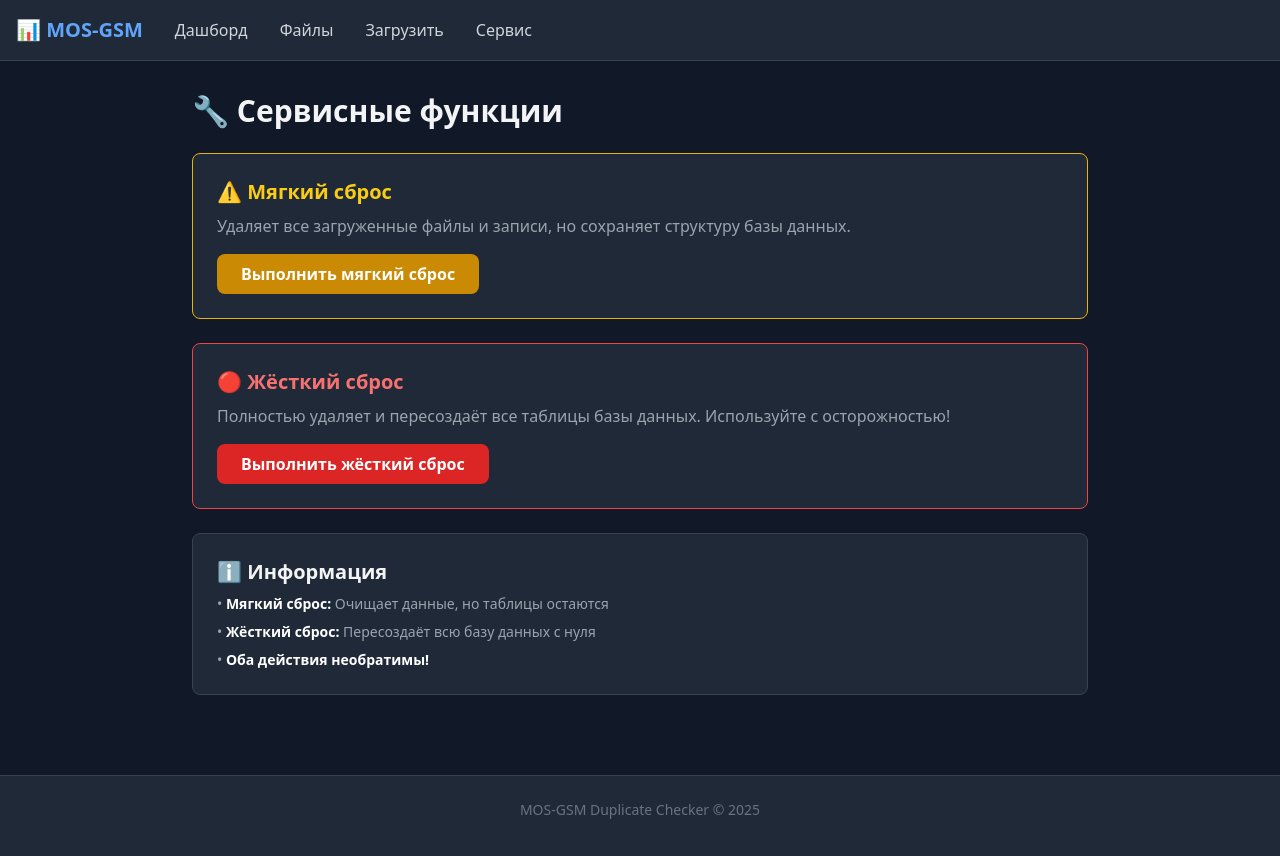
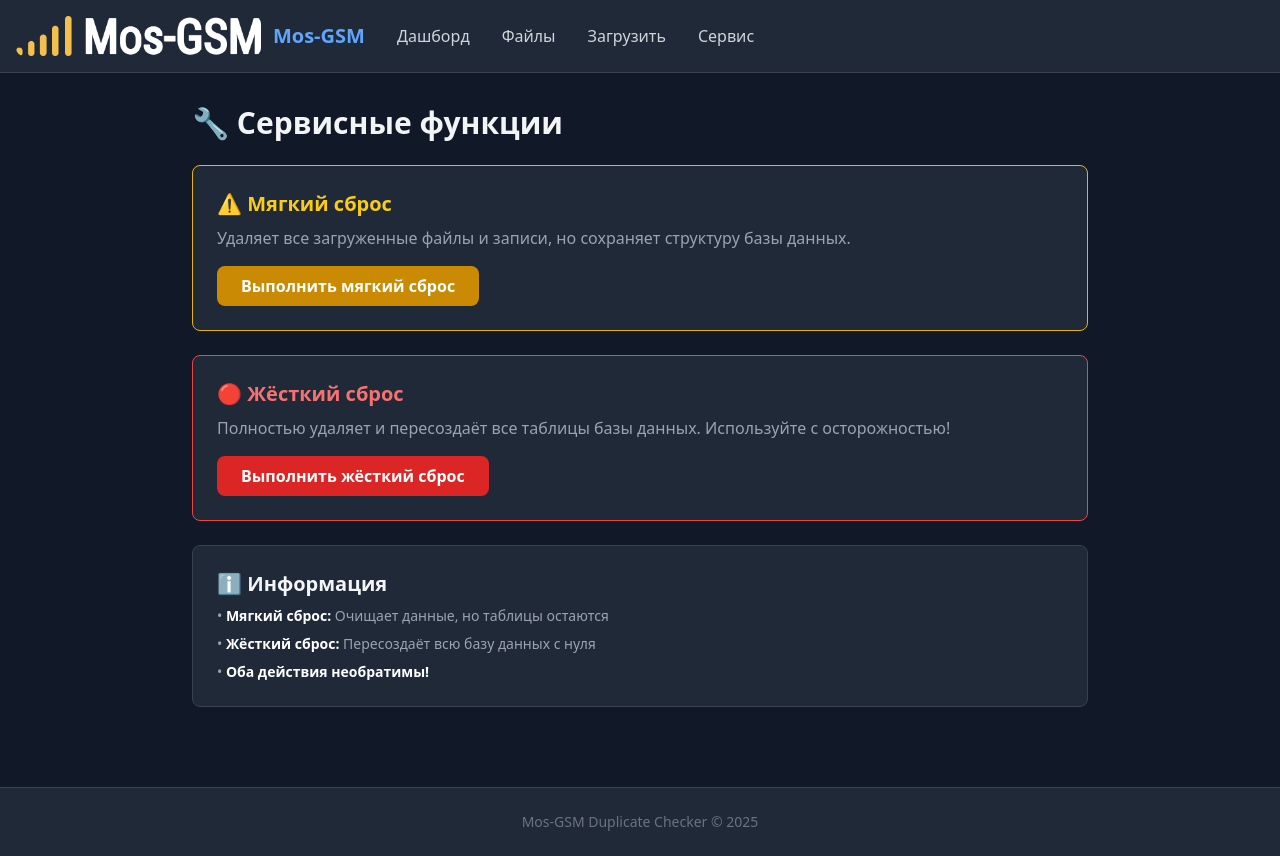
Before and after one commit to AndreKortesz/mosgsm-duplicates-service, a FastAPI app: page /admin/reset in a window 1280 px wide. Before the commit the page ends 819 px from the top, so only its background shows below. Run offline with FastAPI, Linux system fonts and the light colour scheme; some libraries are stand-ins or nearby versions.

Commit message:
Update base.html

```diff
--- a/templates/base.html
+++ b/templates/base.html
@@ -3,8 +3,9 @@
 <head>
     <meta charset="UTF-8">
     <meta name="viewport" content="width=device-width, initial-scale=1.0">
-    <title>{% block title %}MOS-GSM Duplicate Checker{% endblock %}</title>
+    <title>{% block title %}Mos-GSM Duplicate Checker{% endblock %}</title>
     <script src="https://cdn.tailwindcss.com"></script>
+    <link rel="icon" type="image/png" href="/static/logo.png">
 </head>
 <body class="bg-gray-900 text-gray-100 min-h-screen">
     <!-- Навигация -->
@@ -12,7 +13,10 @@
         <div class="container mx-auto px-4 py-4">
             <div class="flex items-center justify-between">
                 <div class="flex items-center space-x-8">
-                    <a href="/ui/dashboard" class="text-xl font-bold text-blue-400">📊 MOS-GSM</a>
+                    <a href="/ui/dashboard" class="flex items-center space-x-3 hover:opacity-80 transition-opacity">
+                        <img src="/static/logo.png" alt="Mos-GSM" class="h-10 w-auto rounded-lg object-contain">
+                        <span class="text-xl font-bold text-blue-400">Mos-GSM</span>
+                    </a>
                     <a href="/ui/dashboard" class="text-gray-300 hover:text-white transition-colors">Дашборд</a>
                     <a href="/ui/files" class="text-gray-300 hover:text-white transition-colors">Файлы</a>
                     <a href="/" class="text-gray-300 hover:text-white transition-colors">Загрузить</a>
@@ -30,7 +34,7 @@
     <!-- Footer -->
     <footer class="bg-gray-800 border-t border-gray-700 mt-12">
         <div class="container mx-auto px-4 py-6 text-center text-gray-500 text-sm">
-            MOS-GSM Duplicate Checker © 2025
+            Mos-GSM Duplicate Checker © 2025
         </div>
     </footer>
 </body>
```
